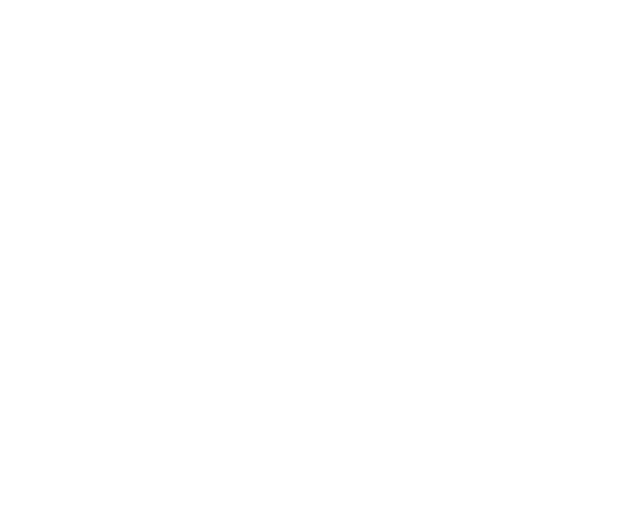
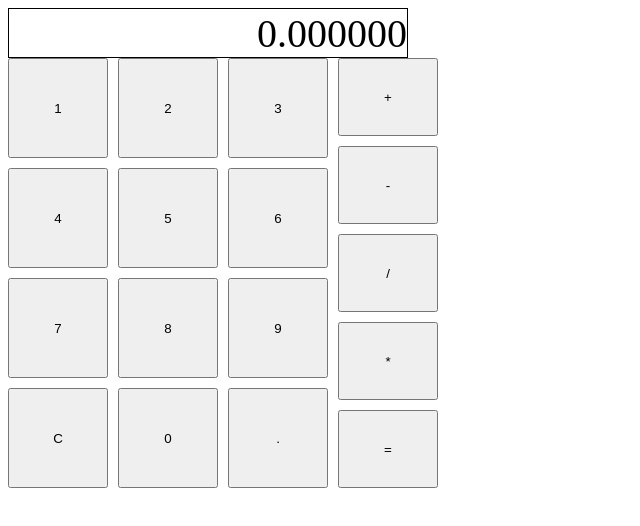
Before and after one commit to kcolreh/Calculator, a plain HTML site: page index.html in a window 1280 px wide. Shown: the whole page, without its empty margins (0-640 px from the left). Drawn offline with Linux system fonts and the light colour scheme.

Commit message:
Create basic grid for Calculator

```diff
--- a/index.html
+++ b/index.html
@@ -1,11 +1,35 @@
 <!DOCTYPE html>
 <html lang="en">
   <head>
-        <meta charset="UTF-8">
+    <meta charset="UTF-8" />
     <script src="./java.js"></script>
-        <link rel="stylesheet" href="./style.css">
+    <link rel="stylesheet" href="./style.css" />
     <title>Calculator</title>
   </head>
   <body>
+    <div class="result-screen">0.000000</div>
+    <div class="calculator">
+      <div class="number-container">
+        <button class="btn">1</button>
+        <button class="btn">2</button>
+        <button class="btn">3</button>
+        <button class="btn">4</button>
+        <button class="btn">5</button>
+        <button class="btn">6</button>
+        <button class="btn">7</button>
+        <button class="btn">8</button>
+        <button class="btn">9</button>
+        <button class="btn">C</button>
+        <button class="btn">0</button>
+        <button class="btn">.</button>
+      </div>
+      <div class="operator-container">
+        <button class="btn">+</button>
+        <button class="btn">-</button>
+        <button class="btn">/</button>
+        <button class="btn">*</button>
+        <button class="btn">=</button>
+      </div>
+    </div>
   </body>
 </html>
--- a/java.js
+++ b/java.js
@@ -1,28 +1,26 @@
 
-function add (firstNumber, secondNumber){
-    firstNumber = prompt('Pick a number');
-    secondNumber = prompt('pick another number');
-    const sum = (+firstNumber) + (+secondNumber);
+function add (firstNumberAdd, secondNumberAdd){
+    const sum = (+firstNumberAdd) + (+secondNumberAdd);
     console.log(sum);
 }
 
-function subtract (firstNumber, secondNumber){
-    firstNumber = prompt('Pick a number');
-    secondNumber = prompt('pick another number');
-    const sum = (+firstNumber) - (+secondNumber);
+function subtract (firstNumberSubctract, secondNumberSubtract){
+    const sum = (+firstNumberSubctract) - (+secondNumberSubtract);
     console.log(sum);
 }
 
-function multiply (firstNumber, secondNumber){
-    firstNumber = prompt('Pick a number');
-    secondNumber = prompt('pick another number');
-    const sum = (+firstNumber) * (+secondNumber);
+function multiply (firstNumberMultiply, secondNumberMultiply){
+    const sum = (+firstNumberMultiply) * (+secondNumberMultiply);
     console.log(sum);
 }
 
-function divide (firstNumber, secondNumber){
+function divide (firstNumberDivide, secondNumberDivide){
+    const sum = (+firstNumberDivide) / (+secondNumberDivide);
+    console.log(sum);
+}
+
+function operate(){
     firstNumber = prompt('Pick a number');
     secondNumber = prompt('pick another number');
-    const sum = (+firstNumber) / (+secondNumber);
-    console.log(sum);
+    divide(firstNumber, secondNumber);
 }
--- a/style.css
+++ b/style.css
@@ -0,0 +1,39 @@
+*,
+*:before,
+*:after {
+  box-sizing: border-box;
+}
+
+.calculator {
+  display: flex;
+  width: 430px;
+  height: 430px;
+}
+
+.result-screen {
+  display: flex;
+  width: 400px;
+  height: 50px;
+  align-items: flex-end;
+  justify-content: end;
+  font-size: 40px;
+  border: solid black 1px;
+}
+
+.number-container {
+  display: flex;
+  flex-wrap: wrap;
+  width: 420px;
+  gap: 10px;
+}
+
+.operator-container {
+  display: flex;
+  flex-direction: column;
+  gap: 10px;
+}
+
+.btn {
+  width: 100px;
+  height: 100px;
+}
```
Lines whose indentation alone changed are shown as unchanged.
